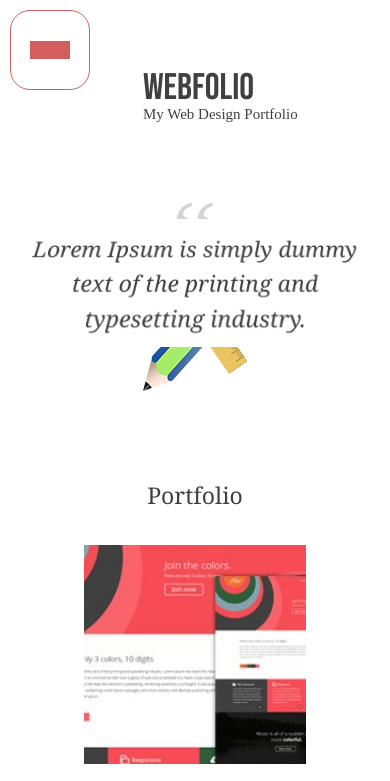
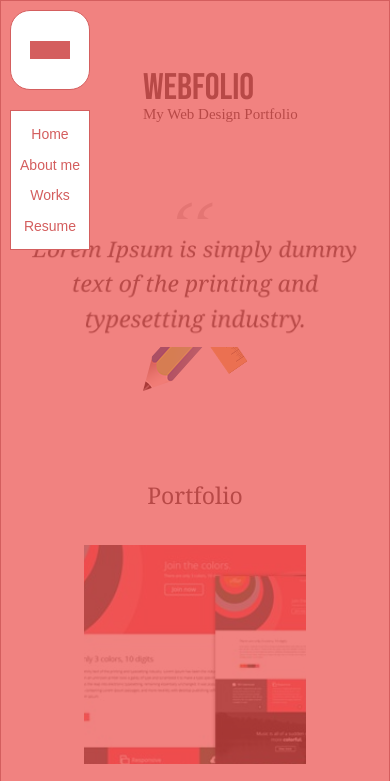
Before and after one commit to DuremarDuremar/qq1, a plain HTML site: page index.html in a window 390 px wide. Both pictures are taken after a click on the element 50 px from the left and 50 px from the top of the page. Shown: the top 781 px of the page. Drawn offline with Linux system fonts and the light colour scheme.

Commit message:
02.05.20(modal)

```diff
--- a/index.html
+++ b/index.html
@@ -20,6 +20,12 @@
           </div>
           <div class="header-burger">
             <a href="#"><span></span></a>
+          </div>
+          <div class="nav-burger">
+            <div class="home"><a href="">Home</a></div>
+            <div class="about"><a href="">About me</a></div>
+            <div class="works"><a href="">Works</a></div>
+            <div class="resume"><a href="">Resume</a></div>
           </div>
           <div class="header-nav">
             <div class="home"><a href="">Home</a></div>
@@ -67,6 +73,7 @@
         </div>
       </div>
     </div>
+    <div class="main-modal"></div>
     <footer>
       <div class="container2">
         <div class="footer-wrapper">
--- a/js/script.js
+++ b/js/script.js
@@ -3,4 +3,14 @@ let burger = document.querySelector(".header-burger");
 burger.addEventListener("click", function (event) {
   event.preventDefault;
   burger.classList.toggle("_active-burger");
+  document.querySelector(".nav-burger").classList.toggle("_active-burger");
+  document.querySelector(".main-modal").classList.toggle("_active-burger");
 });
+
+window.onresize = function () {
+  if (window.matchMedia("screen and (min-width:778px)").matches) {
+    document.querySelector(".nav-burger").classList.remove("_active-burger");
+    document.querySelector(".main-modal").classList.remove("_active-burger");
+  } else {
+  }
+};
--- a/scss/_adaptive.scss
+++ b/scss/_adaptive.scss
@@ -38,6 +38,11 @@
     display: block;
   }
 }
+// .nav-burger {
+//   @media (max-width: 768px) {
+//     display: block;
+//   }
+// }
 .header-logo {
   @media (max-width: 768px) {
     margin: 0px auto;
--- a/scss/_burger.scss
+++ b/scss/_burger.scss
@@ -7,7 +7,7 @@
   border-radius: 20px;
   background-color: #d45e5e;
   display: none;
-  z-index: 1;
+  z-index: 3;
   transition: background 0.2s ease-out 0.4s;
 
   & a {
@@ -60,3 +60,25 @@
   background-color: #d45e5e;
   top: 6px;
 }
+
+.nav-burger {
+  display: none;
+  position: fixed;
+  top: 110px;
+  left: 10px;
+  width: 80px;
+  height: 140px;
+  z-index: 3;
+  // background-color: #fff;
+  // border: 1px solid #d45e5e;
+  & div a {
+    color: #d45e5e;
+  }
+}
+
+._active-burger.nav-burger {
+  display: flex;
+  flex-direction: column;
+  justify-content: space-evenly;
+  align-items: center;
+}
--- a/scss/style.scss
+++ b/scss/style.scss
@@ -26,6 +26,21 @@ body {
   margin: 0px auto;
   padding: 0 5px;
 }
+.main-modal {
+  display: none;
+  position: fixed;
+  top: 0;
+  left: 0;
+  right: 0;
+  bottom: 0;
+
+  z-index: 2;
+}
+
+.main-modal._active-burger {
+  display: block;
+  background-color: rgba(235, 77, 75, 0.7);
+}
 
 ////////////////////////////////////////////////
 @import "_header";
```
Also changed, not shown: css/style.css.
